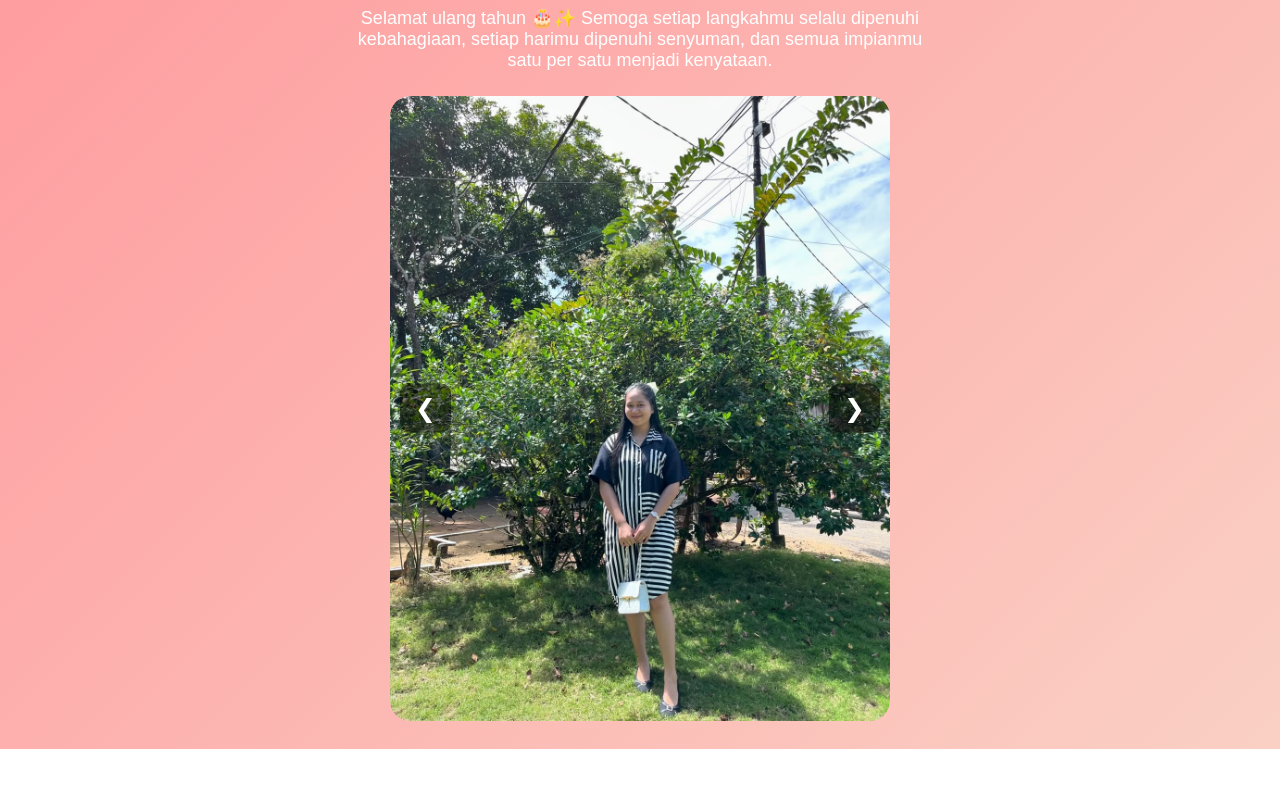
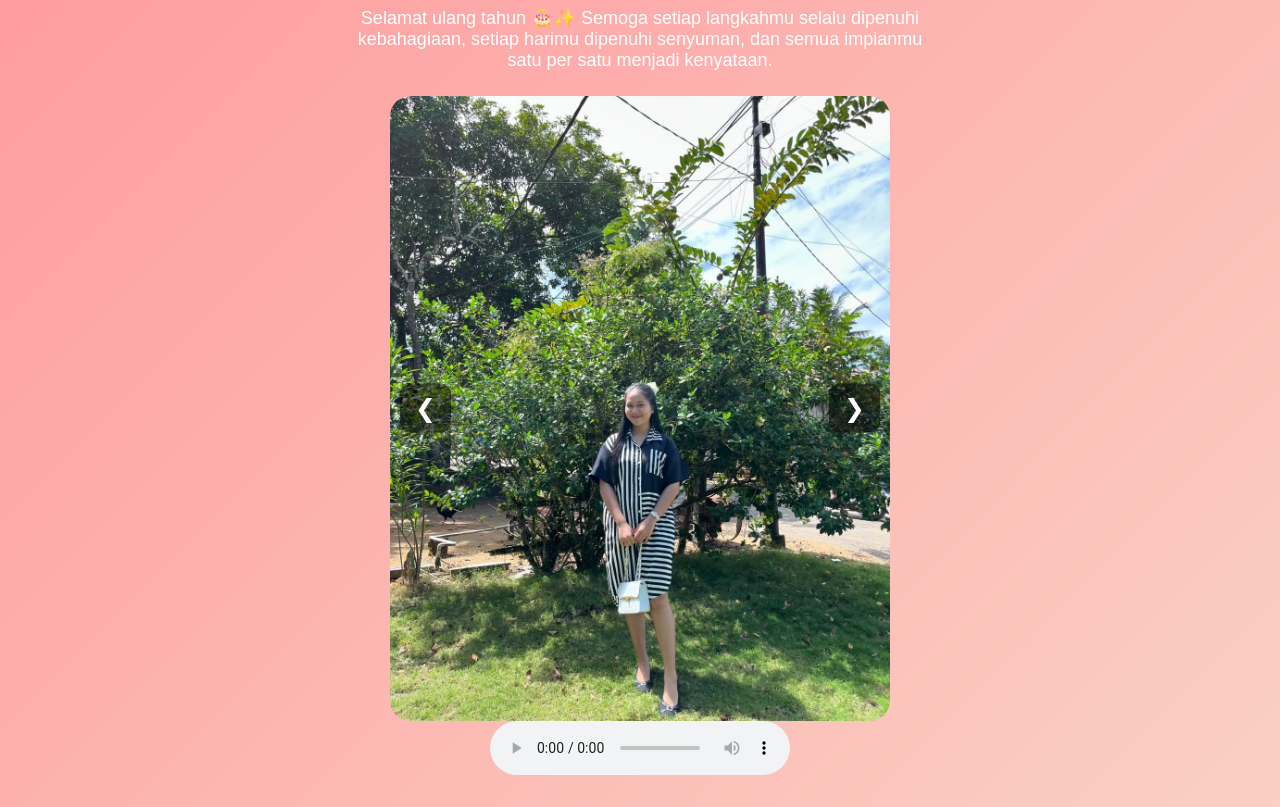
Before and after one commit to gilbetjuliesa-crypto/gemiii, a plain HTML site: page index.html in a window 1280 px wide. Shown: the part 122-929 px from the top of the page. Before the commit the page ends 871 px from the top, so only its background shows below. Drawn offline with Linux system fonts and the light colour scheme.

Commit message:
Update index.html

```diff
--- a/index.html
+++ b/index.html
@@ -124,5 +124,9 @@ showSlide();
 }
 
 </script>
+<audio controls autoplay loop>
+    <source src="hbd.mp3" type="audio/mpeg">
+    Browser kamu tidak mendukung audio.
+</audio>
 </body>
 </html>
```
